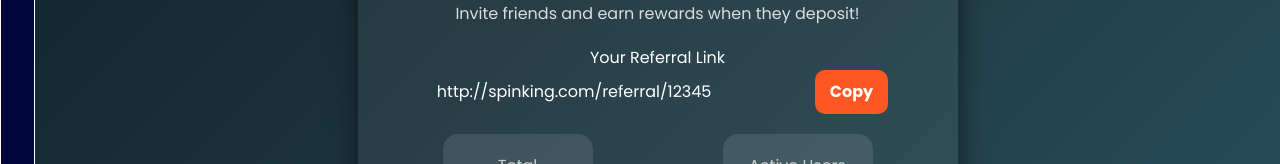
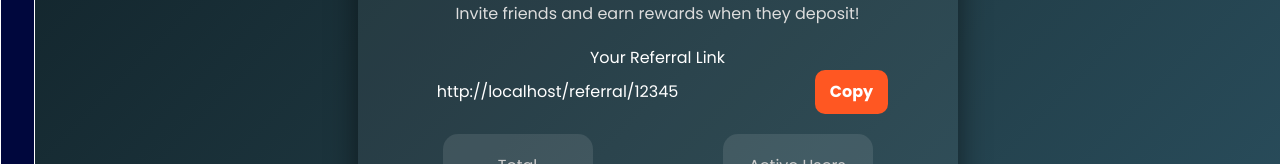
Before and after one commit to shivampandit79/spin-game-fronted, a React (Vite) app: page /analytics in a window 1280 px wide. Shown: the part 296-460 px from the top of the page. Built offline with nearby package versions, Linux system fonts and the light colour scheme.

Commit message:
Updated env and CORS fix

```diff
--- a/src/components/pages/Analytics.jsx
+++ b/src/components/pages/Analytics.jsx
@@ -2,7 +2,10 @@ import React, { useState, useEffect } from "react";
 import "../../components/PageCss/Analytics.css";
 
 export default function Analytics() {
-  const [referralLink] = useState("http://spinking.com/referral/12345");
+  const baseUrl = window.location.origin; // 👈 current domain automatically detect karega
+  const userId = "12345"; // future me ye login user se dynamically aayega
+  const [referralLink] = useState(`${baseUrl}/referral/${userId}`);
+
   const [totalReferrals, setTotalReferrals] = useState(5);
   const [activeUsers, setActiveUsers] = useState(3);
 
```
